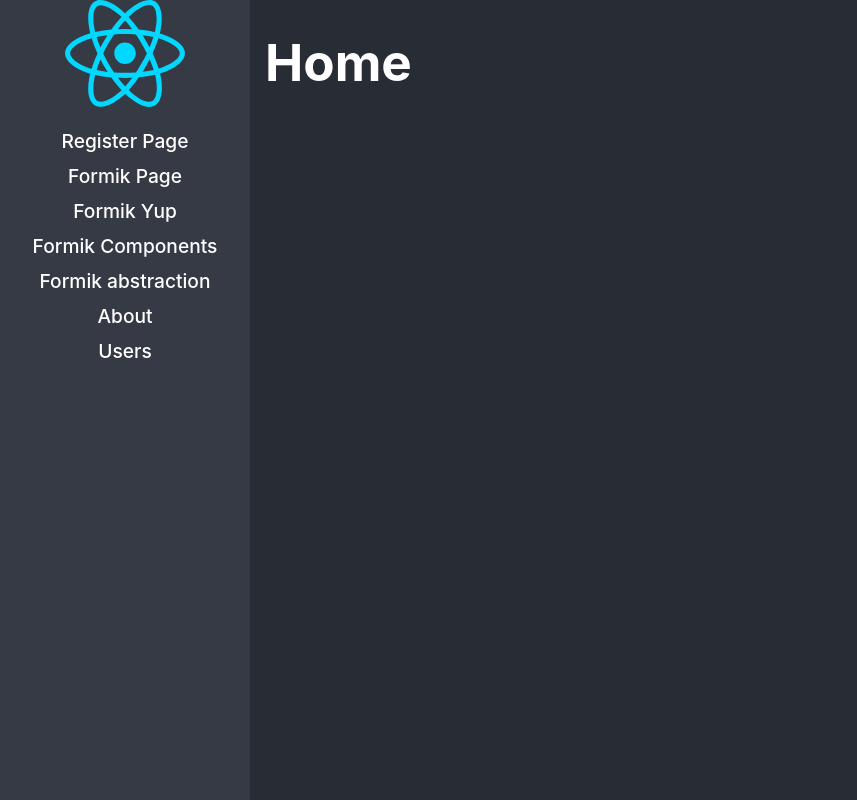
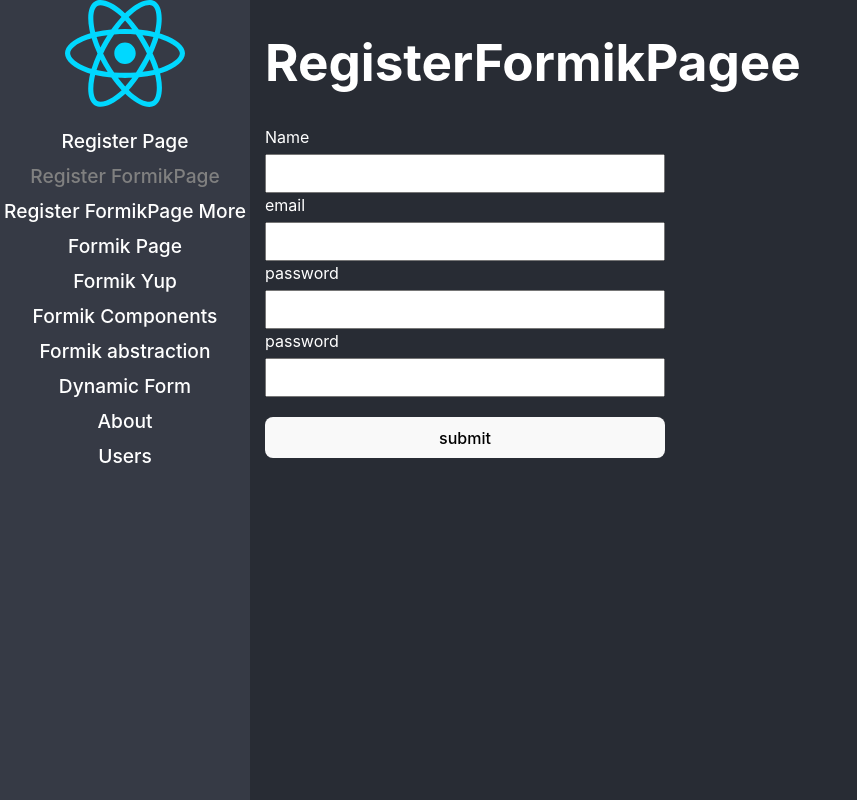
Before and after one commit to aallvi/lazy-react, a React (Vite) app: page /register-formik-page in a window 1280 px wide. Before the commit this address led to /home. Shown: the whole page, without its empty margins (0-857 px from the left). Built offline with nearby package versions, Linux system fonts and the light colour scheme.

Commit message:
formularios dinamicos

```diff
--- /dev/null
+++ b/src/03-forms/data/custom-form.json
@@ -0,0 +1,67 @@
+[
+    {
+        "type":"input",
+        "name":"firstName",
+        "placeholder":"Fernando",
+        "label":"First Name",
+        "value":"",
+        "validations":[
+            {
+                "type":"required"
+            },
+            {
+                "type":"minLength",
+                "value": 5
+            }
+        ]
+    },
+    {
+        "type":"input",
+        "name":"lastName",
+        "placeholder":"Herrera",
+        "label":"Last Name",
+        "value":"",
+        "validations":[
+            {
+                "type":"required"
+            }
+        ]
+
+    },
+    {
+        "type":"email",
+        "name":"email",
+        "placeholder":"ola@ola.com",
+        "label":"Email",
+        "value":"",
+        "validations":[
+            {
+                "type":"required"
+            },
+            {
+                "type":"email"
+            }
+        ]
+    },
+    {
+        "type":"select",
+        "name":"favoriteGame",
+        "label":"Favorite Game",
+        "value":"",
+        "options":[{
+            "id":1,
+            "game": "Super Smash"
+            },{
+            "id":2,
+             "game": "Metal Gear"
+            },{
+                "id":3,
+                 "game": "Resident Evil"
+                }],
+                "validations":[
+                    {
+                        "type":"required"
+                    }
+                ]
+    }
+]
--- /dev/null
+++ b/src/03-forms/pages/DynamicForm.tsx
@@ -0,0 +1,99 @@
+
+import formJson from '../data/custom-form.json'
+import {Formik, Form} from 'formik'
+import { MySelect, MyTextInput } from '../components'
+import * as Yup from 'yup'
+
+
+
+const initialValues: { [key:string]: any } = {}
+
+const requiredFields: { [key:string]: any } = {}
+
+for (const input of formJson) {
+    initialValues[input.name] = input.value
+
+    if(!input.validations ) continue;
+
+    let schema = Yup.string()
+
+    for (const rule of input.validations) {
+
+        if(rule.type === 'required' ){
+            schema= schema.required('este campo es requerido')
+        }
+
+        if(rule.type === 'minLength' ){
+            schema= schema.min( (rule as any).value, `Minimo ${(rule as any).value} caracteres`)
+        }
+        if(rule.type === 'email' ){
+            schema= schema.email('Ingresa email valido')
+        }
+
+
+
+    }
+
+    requiredFields[input.name] = schema
+}
+
+
+const validationSchema = Yup.object({...requiredFields})
+
+export const DynamicForm = () => {
+  return (
+    <div>
+
+        <h1>Dynamic form</h1>
+
+       <Formik
+       initialValues={initialValues}
+       onSubmit={ (values => {console.log(values)}) }
+       validationSchema={validationSchema}
+
+       >
+
+       { (formik) => (
+
+              <Form noValidate >
+
+              {
+                formJson.map( ({type,name,placeholder, label, options})  => {
+
+                    if( type === 'input' || type=== 'password' || type==="email" ){
+
+                        return <MyTextInput key={name} type={ (type as any) }  name={name} label={label} placeholder={placeholder} />
+
+                    } else if ( type === 'select' ) {
+                        return (
+                            <MySelect key={name} label={label} name={name} >
+
+                             <option > Select an option </option>
+                             {
+                                options?.map( opt => (
+                                    <option key={opt.id} value={opt.id} > {opt.game} </option>
+
+
+                                ) )
+                             }
+
+                            </MySelect>
+                        )
+                    }
+
+                    throw new Error(`El Type: ${type}, no es soportado`);
+
+
+                })}
+
+
+              <button type='submit' > Submit </button>
+              </Form>
+
+       ) }
+
+       </Formik>
+
+    </div>
+  )
+}
--- /dev/null
+++ b/src/03-forms/pages/RegisterFormikPage.tsx
@@ -0,0 +1,63 @@
+import { useFormik } from 'formik'
+import React, { useState, ChangeEvent, FormEvent } from 'react'
+import { useForm } from '../hooks/useForm'
+import '../styles/styles.css'
+import * as Yup from 'yup'
+
+
+export const RegisterFormikPage = () => {
+
+    const {handleSubmit,errors,touched, getFieldProps} = useFormik({
+      initialValues:{name:'',email:'',password:'',password2:''},
+      onSubmit: (values) => {console.log(values)},
+      validationSchema: Yup.object({
+        name:Yup.string().max(15, 'debe tener maximo 15 caracteres').min(2, 'debe tener almenos 2 caracteres').required(),
+        email:Yup.string().email('Ingrese un email valido').required(),
+        password:Yup.string().max(10, 'clave maximo 10 caracteres').min(5,'clave minimo 5 caracteres').required(),
+        password2:Yup.string().oneOf([Yup.ref('password')], 'Password dont mach' ).required()
+      })
+
+    })
+
+
+
+
+
+  return (
+
+
+
+    <div>
+
+    <h1>RegisterFormikPagee</h1>
+
+    <form noValidate onSubmit={  handleSubmit} >
+      <label htmlFor='name' > Name </label>
+        <input type='text' {...getFieldProps('name')} />
+
+        { touched.name && errors.name &&   <span> {errors.name} </span>}
+
+
+       <label htmlFor='email' > email </label>
+        <input type='email' {...getFieldProps('email')} />
+        { touched.email && errors.email &&   <span> {errors.email} </span>}
+
+
+        <label htmlFor='password' > password </label>
+        <input type='password' {...getFieldProps('password')} />
+        {touched.password && errors.password && <span> {errors.password} </span>}
+
+
+        <label htmlFor='password2' > password </label>
+        <input type='password' {...getFieldProps('password2')}   />
+
+         {touched.password2 && errors.password2 && <span> {errors.password2} </span> }
+
+
+        <button type="submit" > submit  </button>
+        {/* <button onClick={resetForm} > Reset Form  </button> */}
+    </form>
+
+    </div>
+  )
+}
--- /dev/null
+++ b/src/03-forms/pages/RegisterFormikPageMore.tsx
@@ -0,0 +1,74 @@
+import { Formik, useFormik , Form} from 'formik'
+import React, { useState, ChangeEvent, FormEvent } from 'react'
+import { useForm } from '../hooks/useForm'
+import '../styles/styles.css'
+import * as Yup from 'yup'
+import { MyTextInput } from '../components'
+
+
+export const RegisterFormikPageMore = () => {
+
+    // const {handleSubmit,errors,touched, getFieldProps} = useFormik({
+    //   initialValues:{name:'',email:'',password:'',password2:''},
+    //   onSubmit: (values) => {console.log(values)},
+    //   validationSchema: Yup.object({
+    //     name:Yup.string().max(15, 'debe tener maximo 15 caracteres').min(2, 'debe tener almenos 2 caracteres').required(),
+    //     email:Yup.string().email('Ingrese un email valido').required(),
+    //     password:Yup.string().max(10, 'clave maximo 10 caracteres').min(5,'clave minimo 5 caracteres').required(),
+    //     password2:Yup.string().oneOf([Yup.ref('password')], 'Password dont mach' ).required()
+    //   })
+
+    // })
+
+
+
+
+
+  return (
+
+
+
+    <div>
+
+    <h1>RegisterFormikPagee</h1>
+
+
+    <Formik
+     initialValues= {{name:'',email:'',password:'',password2:''}}
+     onSubmit={(values ) => {
+      console.log(values)
+    } }
+     validationSchema={ Yup.object({
+      name:Yup.string().max(15, 'debe tener maximo 15 caracteres').min(2, 'debe tener almenos 2 caracteres').required(),
+      email:Yup.string().email('Ingrese un email valido').required(),
+      password:Yup.string().max(10, 'clave maximo 10 caracteres').min(5,'clave minimo 5 caracteres').required(),
+      password2:Yup.string().oneOf([Yup.ref('password')], 'Password dont mach' ).required()
+    })}
+    >
+
+      {
+        ({handleReset}) => (
+
+          <Form>
+
+            <MyTextInput label='Nombre' name='name' placeholder='alvaro' />
+            <MyTextInput label='Email' name='email' placeholder='alvaro@gmail.com' />
+            <MyTextInput label='password' name='password' placeholder='*****' />
+            <MyTextInput label='repeat password' name='password2' placeholder='*****' />
+
+
+        <button type="submit" > submit  </button>
+        <button onClick={handleReset} > Reset Form  </button>
+          </Form>
+
+        )}
+
+
+
+    </Formik>
+
+
+
+    </div>
+  )
+}
--- a/src/03-forms/pages/index.ts
+++ b/src/03-forms/pages/index.ts
@@ -1,3 +1,6 @@
+export { DynamicForm } from "./DynamicForm";
+export { RegisterFormikPageMore } from "./RegisterFormikPageMore";
+export { RegisterFormikPage } from "./RegisterFormikPage";
 export { FormikAbstraction } from "./FormikAbstraction";
 export { FormikBasicPage } from "./FormikBasicPage";
 export { FormikComponents } from "./FormikComponents";
--- a/src/routes/Navigation.tsx
+++ b/src/routes/Navigation.tsx
@@ -1,7 +1,7 @@
 import React from 'react'
 import { BrowserRouter } from 'react-router-dom'
 import { Routes, Route, Link, NavLink, Navigate} from "react-router-dom";
-import { FormikAbstraction, FormikBasicPage, FormikComponents, FormikYupPage, RegisterPage } from '../03-forms/pages';
+import { DynamicForm, FormikAbstraction, FormikBasicPage, FormikComponents, FormikYupPage, RegisterFormikPage, RegisterFormikPageMore, RegisterPage } from '../03-forms/pages';
 
 
 import logo from "../assets/react.svg"
@@ -27,6 +27,12 @@ export const Navigation = () => {
                             <NavLink to='/register'  className={ ({isActive})=>  isActive ? 'nav-active' :'' } >Register Page</NavLink>
                       </li>
                       <li>
+                            <NavLink to='/register-formik-page'  className={ ({isActive})=>  isActive ? 'nav-active' :'' } >Register FormikPage</NavLink>
+                      </li>
+                      <li>
+                            <NavLink to='/register-formik-page-more'  className={ ({isActive})=>  isActive ? 'nav-active' :'' } >Register FormikPage More</NavLink>
+                      </li>
+                      <li>
                             <NavLink to='/formik-basic'  className={ ({isActive})=>  isActive ? 'nav-active' :'' } >Formik Page</NavLink>
                       </li>
                       <li>
@@ -37,6 +43,9 @@ export const Navigation = () => {
                       </li>
                       <li>
                             <NavLink to='/formik-abstraction'  className={ ({isActive})=>  isActive ? 'nav-active' :'' } >Formik abstraction</NavLink>
+                      </li>
+                      <li>
+                            <NavLink to='/dynamic-form'  className={ ({isActive})=>  isActive ? 'nav-active' :'' } >Dynamic Form</NavLink>
                       </li>
                       <li>
                             <NavLink to='/about' className={ ({isActive})=>  isActive ? 'nav-active' :'' } >About</NavLink>
@@ -53,10 +62,13 @@ export const Navigation = () => {
            <Routes>
 
                 <Route path='/register' element={<RegisterPage/>} />
+                <Route path='/register-formik-page' element={<RegisterFormikPage/>} />
+                <Route path='/register-formik-page-more' element={<RegisterFormikPageMore/>} />
                 <Route path='/formik-basic' element={<FormikBasicPage/>} />
                 <Route path='/formik-yup' element={<FormikYupPage/>} />
                 <Route path='/formik-components' element={<FormikComponents/>} />
                 <Route path='/formik-abstraction' element={<FormikAbstraction/>} />
+                <Route path='/dynamic-form' element={<DynamicForm/>} />
                 <Route path='users' element={<h1>Users</h1>} />
                 <Route path='home' element={<h1>Home</h1>} />
                 <Route path='/*' element={ <Navigate to='home' replace /> } />
```
